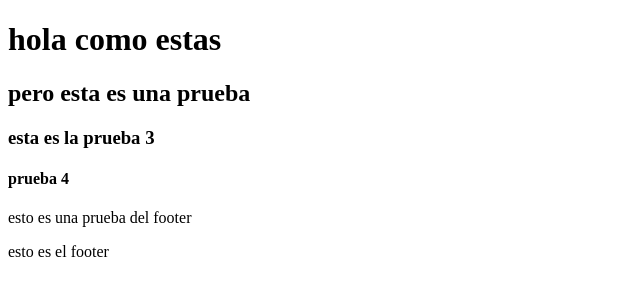
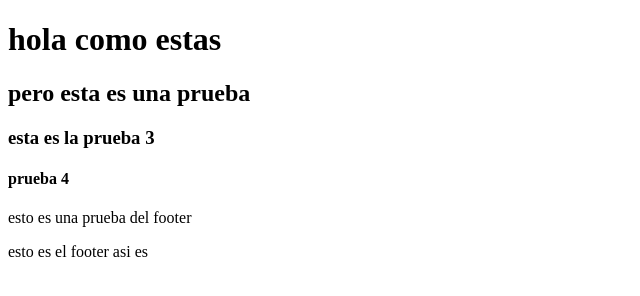
Before and after one commit to mariacardozo-coder/proyecto_git, a plain HTML site: page src/index.html in a window 1280 px wide. Shown: the full height of the page, 0-640 px from the left. Drawn offline with Linux system fonts and the light colour scheme.

Commit message:
cambios arreglados

```diff
--- a/src/index.html
+++ b/src/index.html
@@ -14,6 +14,6 @@
 
     <p>esto es una prueba del footer</p>
 
-<p>esto es el footer</p>
+<p>esto es el footer asi es </p>
 </body>
 </html>
```
